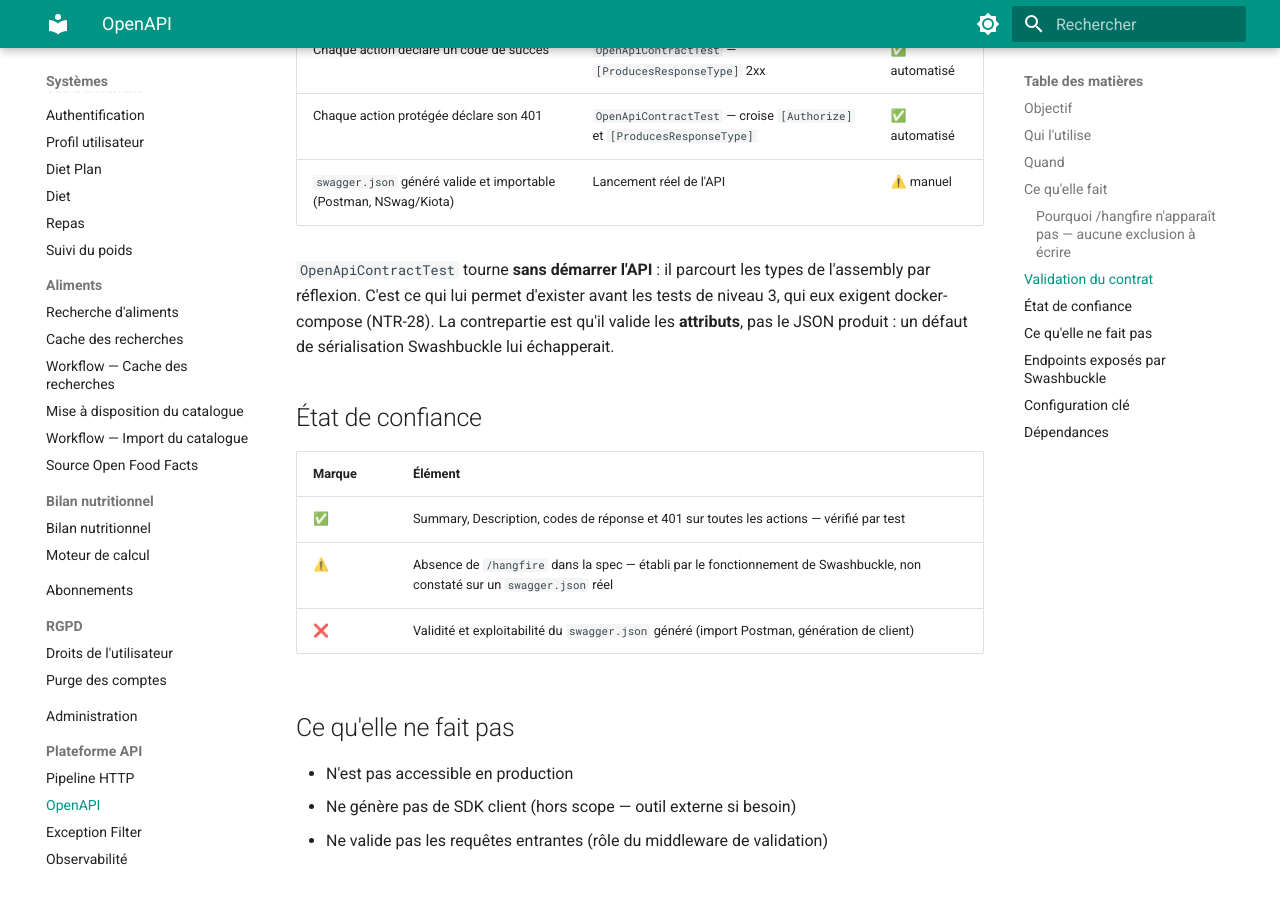
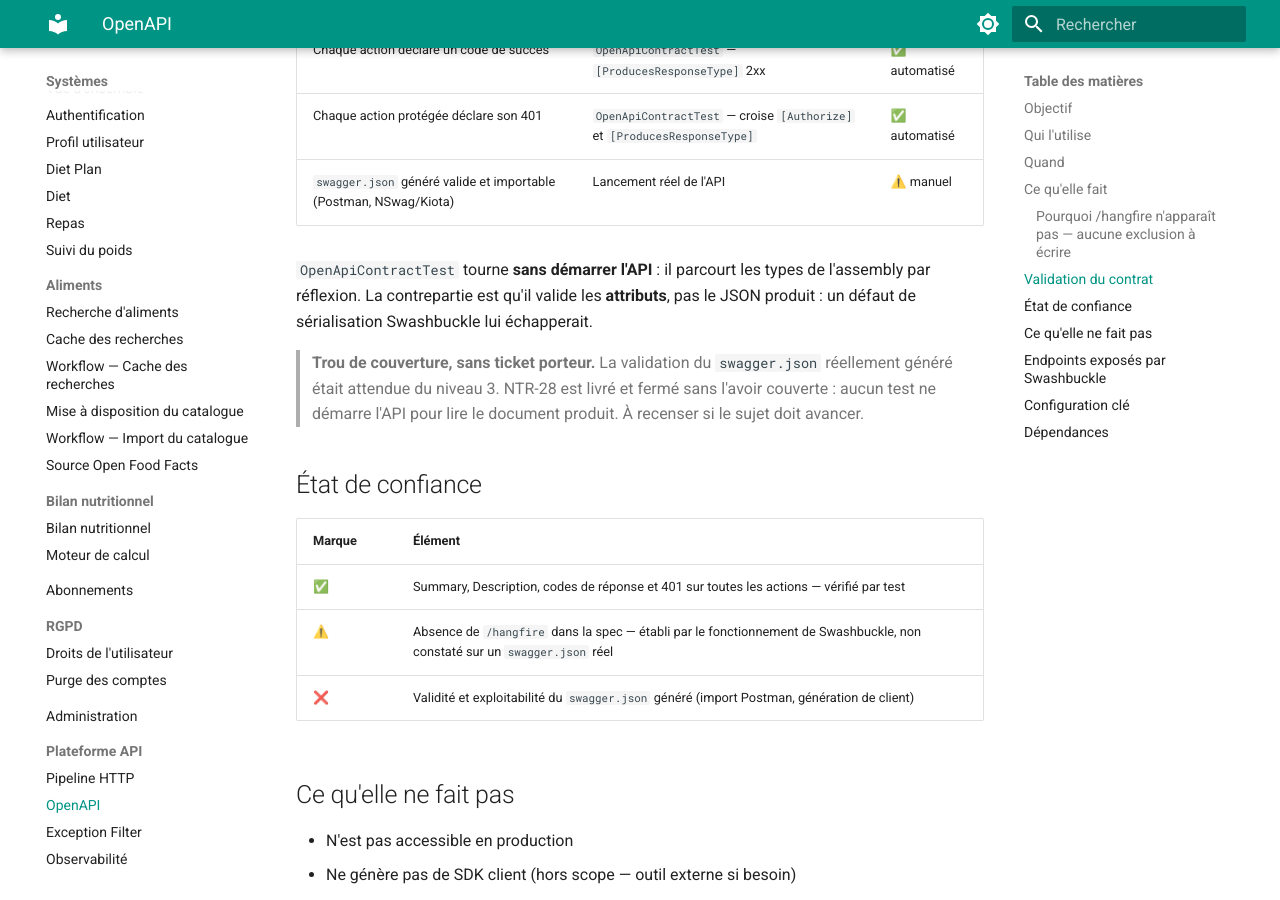
Before and after one commit to MGNetworking/docs-nutrition, an MkDocs documentation site: the page built from pages/backend/systemes/plateforme/openapi.md, in a window 1280 px wide and 900 px high, scrolled down 1522 px. Built offline with MkDocs 1.6.1 and Material for MkDocs 9.7.7, drawn with Linux system fonts in a browser that asks for light colours.

Commit message:
docs: repercuter la livraison du niveau 3 sur les fiches transverses #NTR-28
Plusieurs fiches decrivaient encore NTR-28 comme a venir. Specifications techniques : docker-compose et Mvc.Testing passent en livres, WireMock.Net passe en ecarte — la fabrique de niveau 3 substitue IOffDumpReader par une source en memoire, le package est devenu inutile. Niveaux de tests : cible portee a 23, correction de la description de l isolation qui evoquait des fichiers docker-compose.PostgreSql et docker-compose.Redis inexistants, et reecriture du tableau d execution CI qui affirmait que seul le niveau 1 tournait et que les niveaux 2 a 4 etaient des stubs Skip. Regles de tickets : le critere d acceptation renvoie au projet de tests et a son marqueur plutot qu au ticket desormais ferme. Deux trous restent sans ticket porteur, consignes dans les fiches concernees : le refus du dashboard Hangfire a un non-admin, et la validation du swagger.json reellement genere

```diff
--- a/pages/backend/systemes/plateforme/openapi.md
+++ b/pages/backend/systemes/plateforme/openapi.md
@@ -50,9 +50,12 @@ Le contrat est verrouillé à deux niveaux, et un seul est automatisé.
 | `swagger.json` généré valide et importable (Postman, NSwag/Kiota) | Lancement réel de l'API | ⚠️ manuel |
 
 `OpenApiContractTest` tourne **sans démarrer l'API** : il parcourt les types de l'assembly par
-réflexion. C'est ce qui lui permet d'exister avant les tests de niveau 3, qui eux exigent
-docker-compose (NTR-28). La contrepartie est qu'il valide les **attributs**, pas le JSON produit :
-un défaut de sérialisation Swashbuckle lui échapperait.
+réflexion. La contrepartie est qu'il valide les **attributs**, pas le JSON produit : un défaut de
+sérialisation Swashbuckle lui échapperait.
+
+> **Trou de couverture, sans ticket porteur.** La validation du `swagger.json` réellement généré
+> était attendue du niveau 3. NTR-28 est livré et fermé sans l'avoir couverte : aucun test ne démarre
+> l'API pour lire le document produit. À recenser si le sujet doit avancer.
 
 ## État de confiance
 
```
Also changed, not shown: pages/backend/4.nutrition-specifications-techniques.md (+4 -4 lines), pages/backend/design/design-tests.md (+1 -1 lines), pages/backend/qualite/niveaux-de-tests.md (+13 -8 lines), pages/backend/reference/regles-tickets.md (+1 -1 lines), pages/backend/systemes/plateforme/pipeline-http.md (+1 -1 lines).
